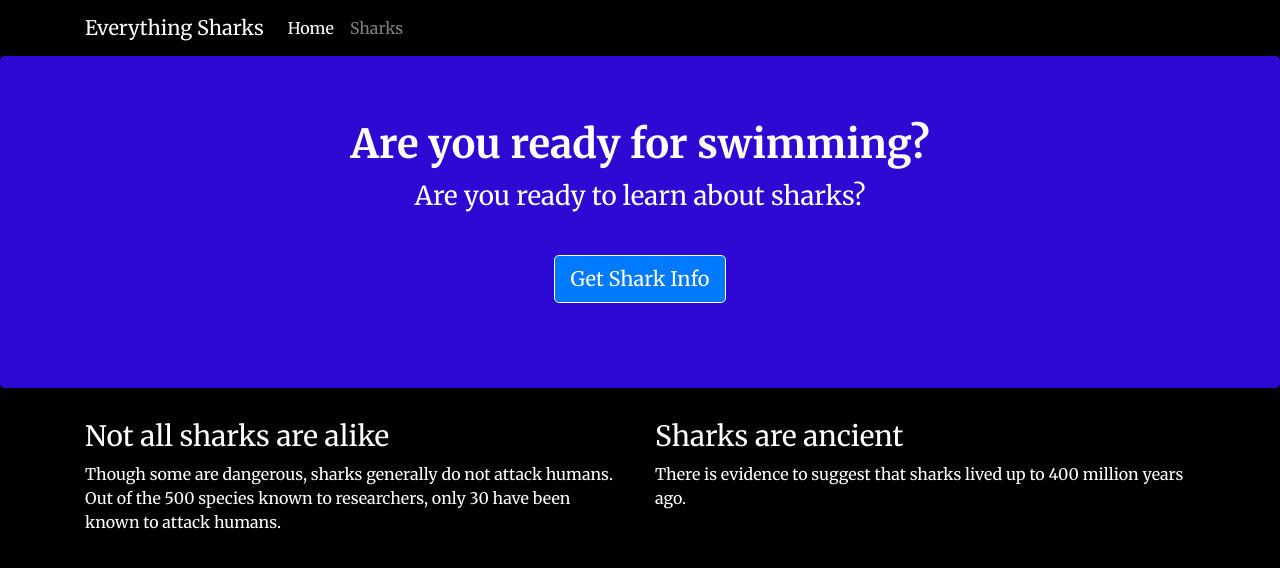
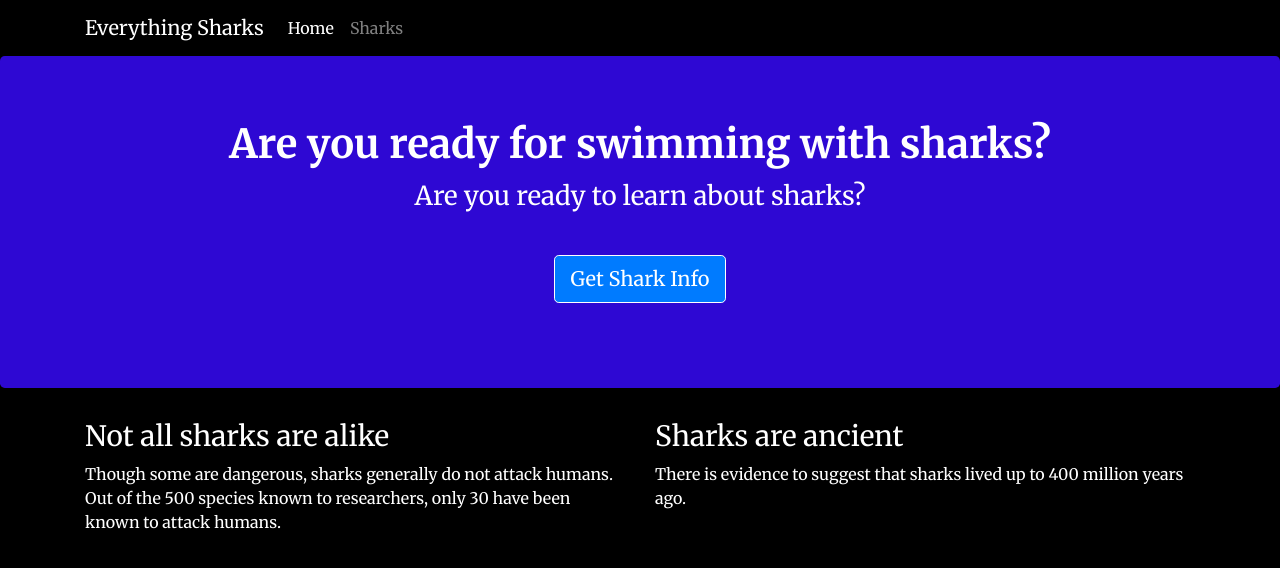
Before and after one commit to luizhpriotto/AMcom, a website: page node-project/views/index.html in a window 1280 px wide. Drawn offline with nearby package versions, Linux system fonts and the light colour scheme.

Commit message:
ajustado titulo

```diff
--- a/node-project/views/index.html
+++ b/node-project/views/index.html
@@ -27,7 +27,7 @@
     </nav>
     <div class="jumbotron">
         <div class="container">
-            <h1>Are you ready for swimming?</h1>
+            <h1>Are you ready for swimming with sharks?</h1>
             <p>Are you ready to learn about sharks?</p>
             <br>
             <p><a class="btn btn-primary btn-lg" href="/sharks" role="button">Get Shark Info</a>
```
